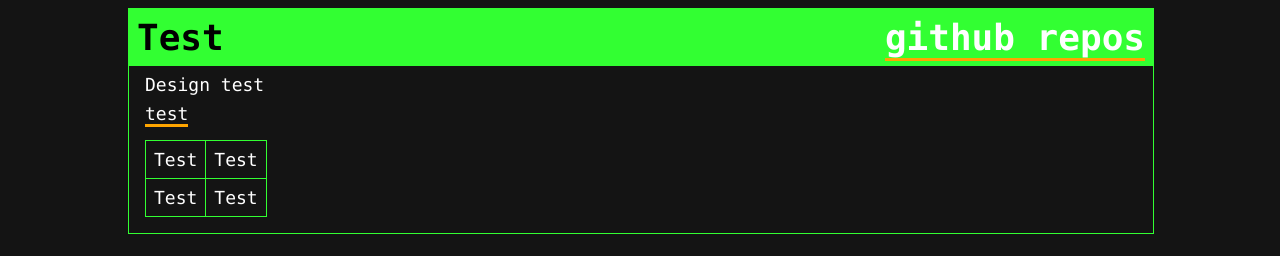
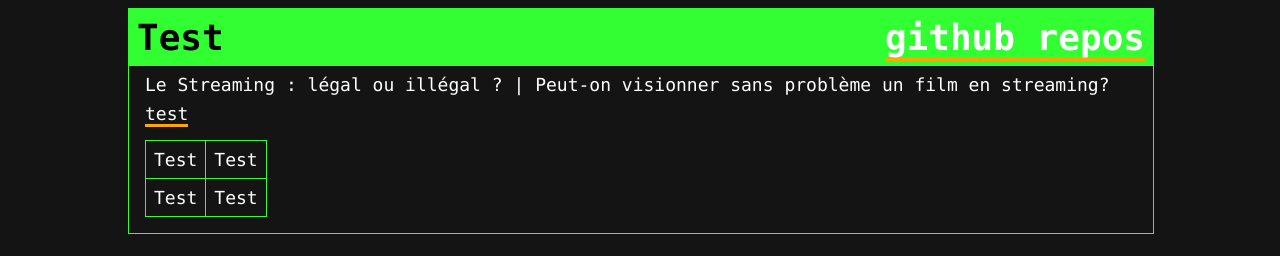
Before and after one commit to IsnRich2018/Streaming, a plain HTML site: page index.html in a window 1280 px wide. Drawn offline with Linux system fonts and the light colour scheme.

Commit message:
Update index.html

```diff
--- a/index.html
+++ b/index.html
@@ -13,7 +13,8 @@
 					<a href="https://github.com/IsnRich2018/Streaming" target="_blank">github repos</a>
 				</h1>
 			</header>
-			<p>Design test</p>
+			<p>Le Streaming : légal ou illégal ? | Peut-on visionner sans problème un film en streaming?
+</p>
 			<p><a href="test" target="_blank">test</a></p>
 			<table>
 				<tr>
```
